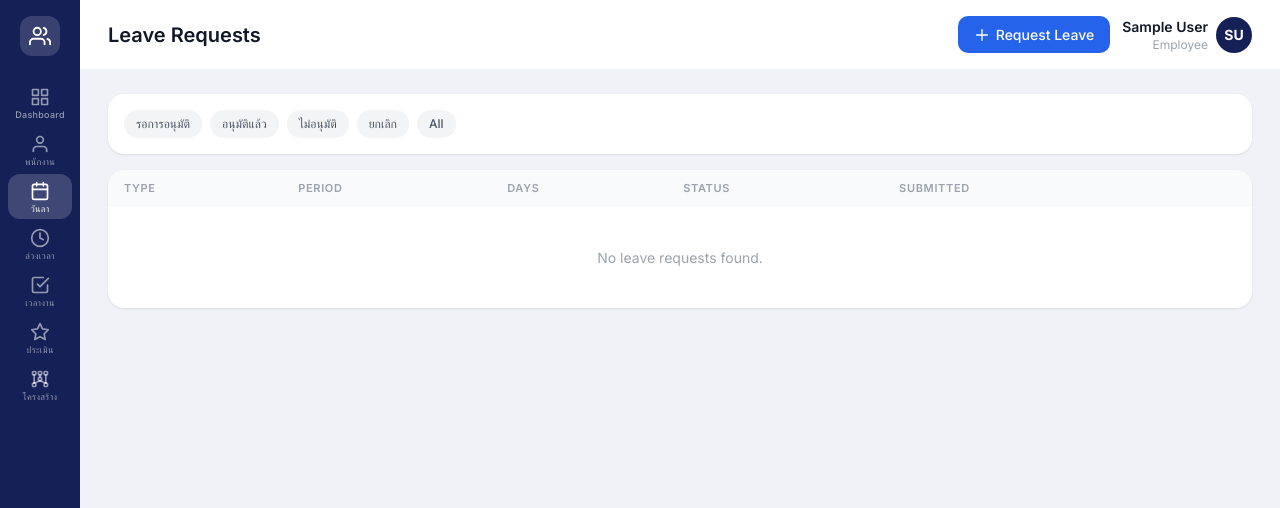
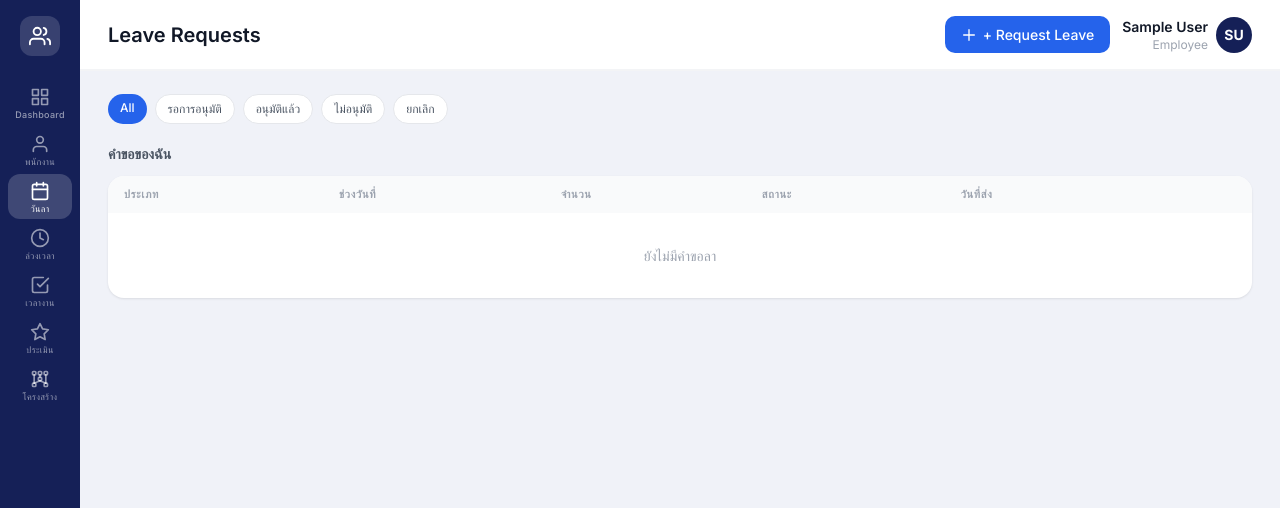
Before and after one commit to ProvaAsia/HRMS, a Django app: page /leave/requests/ in a window 1280 px wide. Shown: the top 508 px of the page. Run offline with Django 4.2, Linux system fonts and the light colour scheme; the visitor is signed in with stand-in values (Sample User, id 1); data comes from the database, SQL or seed files in the repository; data that the repository does not hold is empty; some libraries are stand-ins or nearby versions.

Commit message:
feat: separate my requests / team requests in leave list

```diff
--- a/leave/templates/leave/request_list.html
+++ b/leave/templates/leave/request_list.html
@@ -1,47 +1,102 @@
 {% extends 'base.html' %}
-{% block title %}Leave Requests{% endblock %}
+{% block title %}คำขอลา{% endblock %}
 {% block page_title %}Leave Requests{% endblock %}
 {% block top_actions %}
   <a href="{% url 'leave_create' %}" class="btn-primary">
     <svg class="w-4 h-4" fill="none" stroke="currentColor" viewBox="0 0 24 24"><path stroke-linecap="round" stroke-linejoin="round" stroke-width="2" d="M12 4v16m8-8H4"/></svg>
-    Request Leave
+    + Request Leave
   </a>
 {% endblock %}
 
 {% block content %}
+
 <!-- Filter -->
-<div class="card p-4 mb-4 flex flex-wrap gap-2">
+<div class="flex flex-wrap gap-2 mb-5">
+  <a href="?"
+     class="px-3 py-1.5 rounded-full text-xs font-medium transition {% if not status_filter %}bg-blue-600 text-white{% else %}bg-white text-gray-600 hover:bg-gray-100 border border-gray-200{% endif %}">
+    All
+  </a>
   {% for val, label in status_choices %}
   <a href="?status={{ val }}"
-     class="px-3 py-1.5 rounded-full text-xs font-medium transition
-       {% if status_filter == val %}bg-blue-600 text-white{% else %}bg-gray-100 text-gray-600 hover:bg-gray-200{% endif %}">
+     class="px-3 py-1.5 rounded-full text-xs font-medium transition {% if status_filter == val %}bg-blue-600 text-white{% else %}bg-white text-gray-600 hover:bg-gray-100 border border-gray-200{% endif %}">
     {{ label }}
   </a>
   {% endfor %}
-  <a href="?" class="px-3 py-1.5 rounded-full text-xs font-medium bg-gray-100 text-gray-600 hover:bg-gray-200">All</a>
 </div>
 
-<!-- Table -->
+<!-- ─── คำขอของฉัน ───────────────────────────────── -->
+<div class="mb-6">
+  <h2 class="text-sm font-semibold text-gray-600 mb-3">คำขอของฉัน</h2>
   <div class="card overflow-hidden">
     <table class="w-full">
       <thead class="bg-gray-50">
         <tr>
-        {% if user.is_hr_or_admin %}<th class="table-header">Employee</th>{% endif %}
-        <th class="table-header">Type</th>
-        <th class="table-header">Period</th>
-        <th class="table-header">Days</th>
-        <th class="table-header">Status</th>
-        <th class="table-header">Submitted</th>
+          <th class="table-header">ประเภท</th>
+          <th class="table-header">ช่วงวันที่</th>
+          <th class="table-header">จำนวน</th>
+          <th class="table-header">สถานะ</th>
+          <th class="table-header">วันที่ส่ง</th>
           <th class="table-header"></th>
         </tr>
       </thead>
       <tbody class="divide-y divide-gray-100">
-      {% for r in requests %}
+        {% for r in my_requests %}
         <tr class="hover:bg-gray-50">
-        {% if user.is_hr_or_admin %}<td class="table-cell font-medium">{{ r.employee.get_full_name }}</td>{% endif %}
           <td class="table-cell">{{ r.leave_type.name }}</td>
           <td class="table-cell text-gray-500 text-xs">{{ r.start_date|date:"d M Y" }} — {{ r.end_date|date:"d M Y" }}</td>
-        <td class="table-cell font-medium">{{ r.days }}</td>
+          <td class="table-cell font-medium">{{ r.days }} วัน</td>
+          <td class="table-cell">
+            <span class="badge {% if r.status == 'approved' %}bg-green-100 text-green-700{% elif r.status == 'rejected' %}bg-red-100 text-red-700{% elif r.status == 'cancelled' %}bg-gray-100 text-gray-500{% else %}bg-yellow-100 text-yellow-700{% endif %}">
+              {{ r.get_status_display }}
+            </span>
+          </td>
+          <td class="table-cell text-gray-400 text-xs">{{ r.created_at|date:"d M Y" }}</td>
+          <td class="table-cell text-right whitespace-nowrap">
+            <a href="{% url 'leave_detail' r.pk %}" class="text-blue-600 hover:underline text-xs">ดู</a>
+            {% if r.status == 'pending' %}
+            · <a href="{% url 'leave_cancel' r.pk %}" class="text-red-500 hover:underline text-xs"
+                onclick="return confirm('ยืนยันยกเลิกคำขอ?')">ยกเลิก</a>
+            {% endif %}
+          </td>
+        </tr>
+        {% empty %}
+        <tr><td colspan="6" class="table-cell text-center text-gray-400 py-8">ยังไม่มีคำขอลา</td></tr>
+        {% endfor %}
+      </tbody>
+    </table>
+  </div>
+</div>
+
+<!-- ─── คำขอทีม (แสดงเฉพาะ manager / HR) ─────────── -->
+{% if team_requests is not None %}
+<div>
+  <h2 class="text-sm font-semibold text-gray-600 mb-3">
+    คำขอทีม
+    {% if team_requests %}
+      <span class="ml-1 inline-flex items-center justify-center w-5 h-5 rounded-full text-xs font-bold"
+            style="background:#2563EB;color:#fff;">{{ team_requests|length }}</span>
+    {% endif %}
+  </h2>
+  <div class="card overflow-hidden">
+    <table class="w-full">
+      <thead class="bg-gray-50">
+        <tr>
+          <th class="table-header">พนักงาน</th>
+          <th class="table-header">ประเภท</th>
+          <th class="table-header">ช่วงวันที่</th>
+          <th class="table-header">จำนวน</th>
+          <th class="table-header">สถานะ</th>
+          <th class="table-header">วันที่ส่ง</th>
+          <th class="table-header"></th>
+        </tr>
+      </thead>
+      <tbody class="divide-y divide-gray-100">
+        {% for r in team_requests %}
+        <tr class="hover:bg-gray-50">
+          <td class="table-cell font-medium">{{ r.employee.get_full_name }}</td>
+          <td class="table-cell">{{ r.leave_type.name }}</td>
+          <td class="table-cell text-gray-500 text-xs">{{ r.start_date|date:"d M Y" }} — {{ r.end_date|date:"d M Y" }}</td>
+          <td class="table-cell font-medium">{{ r.days }} วัน</td>
           <td class="table-cell">
             <span class="badge {% if r.status == 'approved' %}bg-green-100 text-green-700{% elif r.status == 'rejected' %}bg-red-100 text-red-700{% elif r.status == 'cancelled' %}bg-gray-100 text-gray-500{% else %}bg-yellow-100 text-yellow-700{% endif %}">
               {{ r.get_status_display }}
@@ -49,17 +104,16 @@
           </td>
           <td class="table-cell text-gray-400 text-xs">{{ r.created_at|date:"d M Y" }}</td>
           <td class="table-cell text-right">
-          <a href="{% url 'leave_detail' r.pk %}" class="text-blue-600 hover:underline text-xs">View</a>
-          {% if r.status == 'pending' and r.employee == user %}
-          · <a href="{% url 'leave_cancel' r.pk %}" class="text-red-500 hover:underline text-xs"
-              onclick="return confirm('Cancel this request?')">Cancel</a>
-          {% endif %}
+            <a href="{% url 'leave_detail' r.pk %}" class="text-blue-600 hover:underline text-xs">ดู</a>
           </td>
         </tr>
         {% empty %}
-      <tr><td colspan="7" class="table-cell text-center text-gray-400 py-10">No leave requests found.</td></tr>
+        <tr><td colspan="7" class="table-cell text-center text-gray-400 py-8">ไม่มีคำขอลาในทีม</td></tr>
         {% endfor %}
       </tbody>
     </table>
   </div>
+</div>
+{% endif %}
+
 {% endblock %}
--- a/leave/views.py
+++ b/leave/views.py
@@ -125,24 +125,34 @@ def leave_dashboard(request):
 @login_required
 def request_list(request):
     user = request.user
+    status = request.GET.get('status')
+
+    # คำขอของตัวเอง
+    my_requests = LeaveRequest.objects.filter(employee=user).select_related('employee', 'leave_type')
+
+    # คำขอทีม (ลูกน้อง / ทุกคนถ้าเป็น HR)
+    team_requests = None
     if user.is_hr_or_admin:
-        requests = LeaveRequest.objects.select_related('employee', 'leave_type').all()
-    elif user.is_manager:
+        team_requests = LeaveRequest.objects.exclude(employee=user).select_related('employee', 'leave_type')
+    elif user.can_approve:
         direct_report_users = user.get_direct_report_users()
-        requests = LeaveRequest.objects.filter(
-            Q(employee=user) | Q(employee__in=direct_report_users)
-        ).select_related('employee', 'leave_type')
-    else:
-        requests = LeaveRequest.objects.filter(employee=user)
+        if direct_report_users.exists():
+            team_requests = LeaveRequest.objects.filter(
+                employee__in=direct_report_users
+            ).select_related('employee', 'leave_type')
 
-    status = request.GET.get('status')
     if status:
-        requests = requests.filter(status=status)
+        my_requests = my_requests.filter(status=status)
+        if team_requests is not None:
+            team_requests = team_requests.filter(status=status)
 
-    requests = requests.order_by('-created_at')
+    my_requests = my_requests.order_by('-created_at')
+    if team_requests is not None:
+        team_requests = team_requests.order_by('-created_at')
 
     return render(request, 'leave/request_list.html', {
-        'requests': requests,
+        'my_requests': my_requests,
+        'team_requests': team_requests,
         'status_choices': LeaveRequest.STATUS_CHOICES,
         'status_filter': status,
     })
```
Lines whose indentation alone changed are shown as unchanged.
